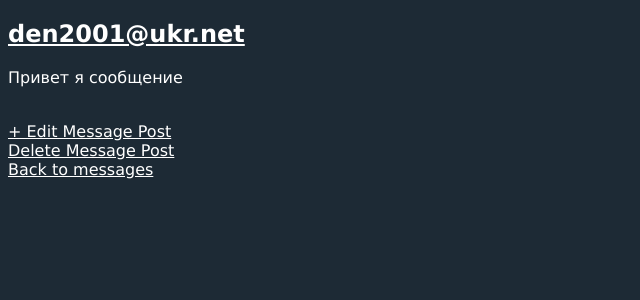
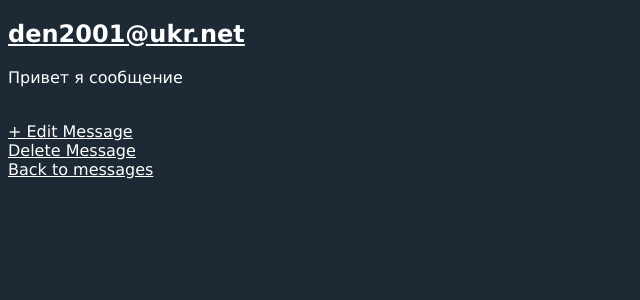
Before and after one commit to VasinDA/django, a Django app: page /message/message/1/ in a window 1280 px wide. Shown: the part 27-327 px from the top of the page, without its empty margins (0-640 px from the left). Run offline with Django 4.2, Linux system fonts and the light colour scheme; data comes from the database, SQL or seed files in the repository.

Commit message:
message detail message

```diff
--- a/templates/message.html
+++ b/templates/message.html
@@ -10,6 +10,6 @@
     {% endfor %}
 </ul>
 <div>
-    <a href="{% url 'message_new' %}">+ New Message Post</a>
+    <a href="{% url 'message_new' %}">+ New Message</a>
 </div>
 {% endblock content %}
--- a/templates/message_detail.html
+++ b/templates/message_detail.html
@@ -4,9 +4,9 @@
     <h2><a href="mailto:>{{ message.email }}">{{ message.email }}</a></h2>
     <p>{{ message.text }}</p>
     <br>
-    <a href="{% url 'message_edit' message.pk %}">+ Edit Message Post</a>
+    <a href="{% url 'message_edit' message.pk %}">+ Edit Message</a>
     <br>
-    <a href="{% url 'message_delete' message.pk %}">Delete Message Post</a>
+    <a href="{% url 'message_delete' message.pk %}">Delete Message</a>
     <br>
     <a href="{% url 'message' %}">Back to messages</a>
 </div>
```
